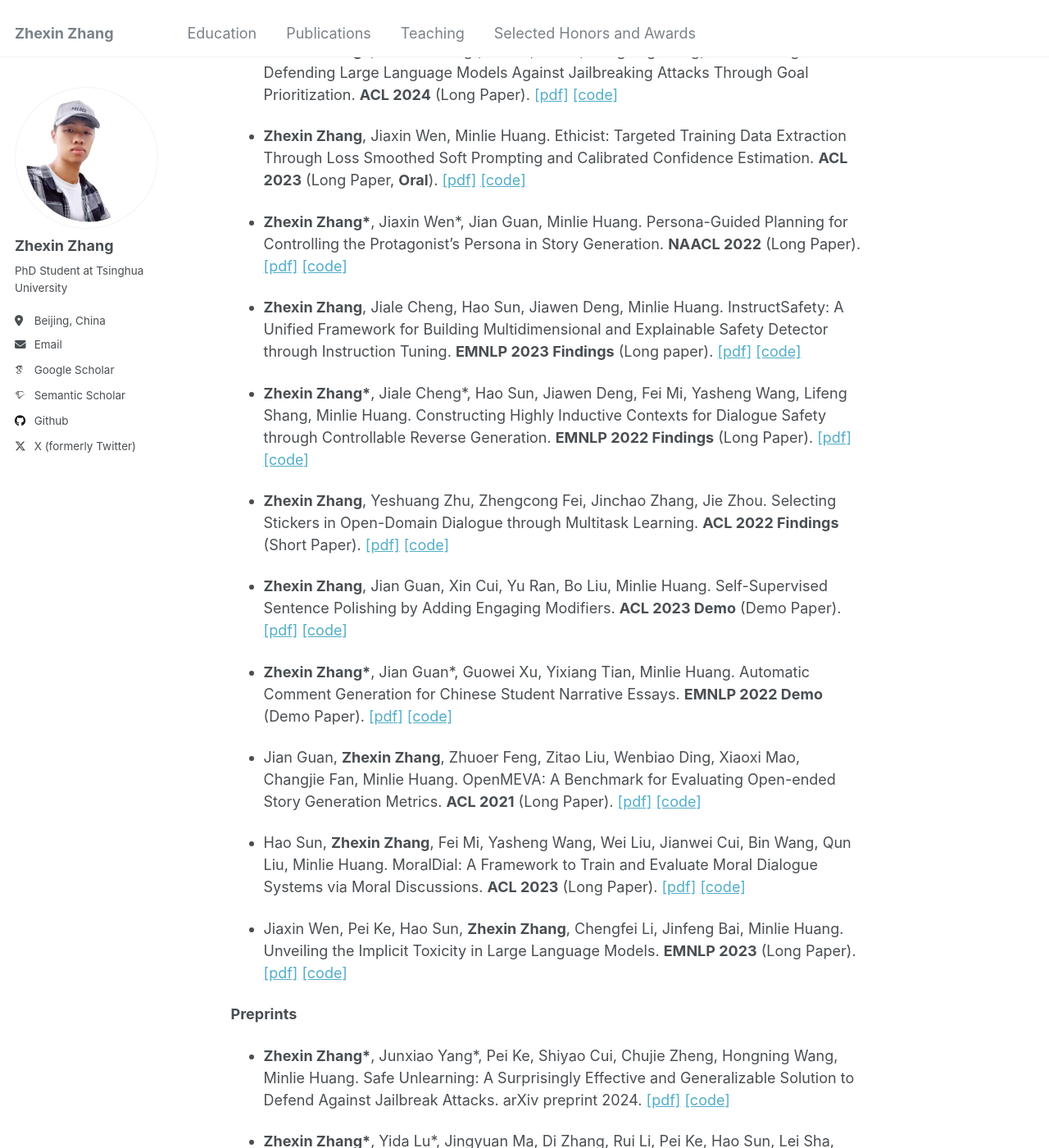
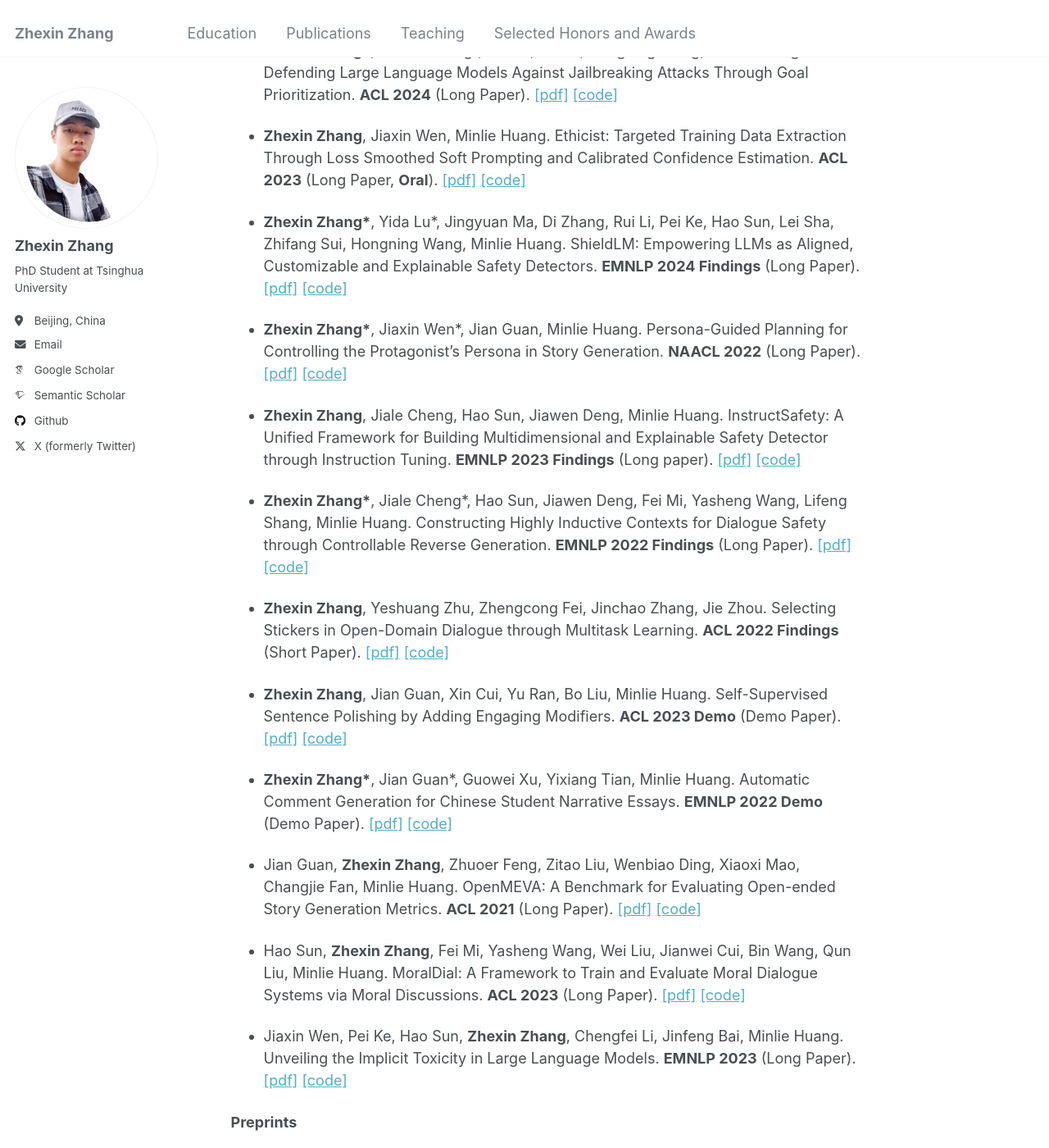
Before and after one commit to nonstopfor/nonstopfor.github.io, a Jekyll site: the page built from _pages/about.md, in a window 1280 px wide and 1400 px high, scrolled down 594 px. Shown: the whole window at 82% size. Built offline with Jekyll 4.4.1, drawn with Linux system fonts in a browser that asks for light colours; some web fonts are replaced; some of the changed text lies outside the part shown.

Commit message:
update paper

```diff
--- a/_pages/about.md
+++ b/_pages/about.md
@@ -27,6 +27,8 @@ Publications
 
 + **Zhexin Zhang**, Jiaxin Wen, Minlie Huang. Ethicist: Targeted Training Data Extraction Through Loss Smoothed Soft Prompting and Calibrated Confidence Estimation. **ACL 2023** (Long Paper, **Oral**). [[pdf]](https://arxiv.org/abs/2307.04401) [[code]](https://github.com/thu-coai/Targeted-Data-Extraction)
 
++  **Zhexin Zhang\***, Yida Lu\*, Jingyuan Ma, Di Zhang, Rui Li, Pei Ke, Hao Sun, Lei Sha, Zhifang Sui, Hongning Wang, Minlie Huang. ShieldLM: Empowering LLMs as Aligned, Customizable and Explainable Safety Detectors. **EMNLP 2024 Findings** (Long Paper). [[pdf]](https://arxiv.org/abs/2402.16444) [[code]](https://github.com/thu-coai/ShieldLM)
+
 + **Zhexin Zhang\***, Jiaxin Wen\*, Jian Guan, Minlie Huang. Persona-Guided Planning for Controlling the Protagonist's Persona in Story Generation. **NAACL 2022** (Long Paper). [[pdf]](https://arxiv.org/abs/2204.10703) [[code]](https://github.com/thu-coai/ConPer)
 
 + **Zhexin Zhang**, Jiale Cheng, Hao Sun, Jiawen Deng, Minlie Huang. InstructSafety: A Unified Framework for Building Multidimensional and Explainable Safety Detector through Instruction Tuning. **EMNLP 2023 Findings** (Long paper). [[pdf]](https://aclanthology.org/2023.findings-emnlp.700/) [[code]](https://nonstopfor.github.io/)
@@ -48,8 +50,6 @@ Publications
 **Preprints**
 
 + **Zhexin Zhang\***, Junxiao Yang\*, Pei Ke, Shiyao Cui, Chujie Zheng, Hongning Wang, Minlie Huang. Safe Unlearning: A Surprisingly Effective and Generalizable Solution to Defend Against Jailbreak Attacks. arXiv preprint 2024. [[pdf]](https://arxiv.org/abs/2407.02855) [[code]](https://github.com/thu-coai/SafeUnlearning)
-
-+  **Zhexin Zhang\***, Yida Lu\*, Jingyuan Ma, Di Zhang, Rui Li, Pei Ke, Hao Sun, Lei Sha, Zhifang Sui, Hongning Wang, Minlie Huang. ShieldLM: Empowering LLMs as Aligned, Customizable and Explainable Safety Detectors. arXiv preprint 2024. [[pdf]](https://arxiv.org/abs/2402.16444) [[code]](https://github.com/thu-coai/ShieldLM)
 
 + Hao Sun, **Zhexin Zhang**, Jiawen Deng, Jiale Cheng, Minlie Huang. Safety Assessment of Chinese Large Language Models. arXiv preprint 2023. [[pdf]](https://arxiv.org/abs/2304.10436) [[code]](https://github.com/thu-coai/Safety-Prompts)
 
```
Also changed, not shown: 1 other file.
